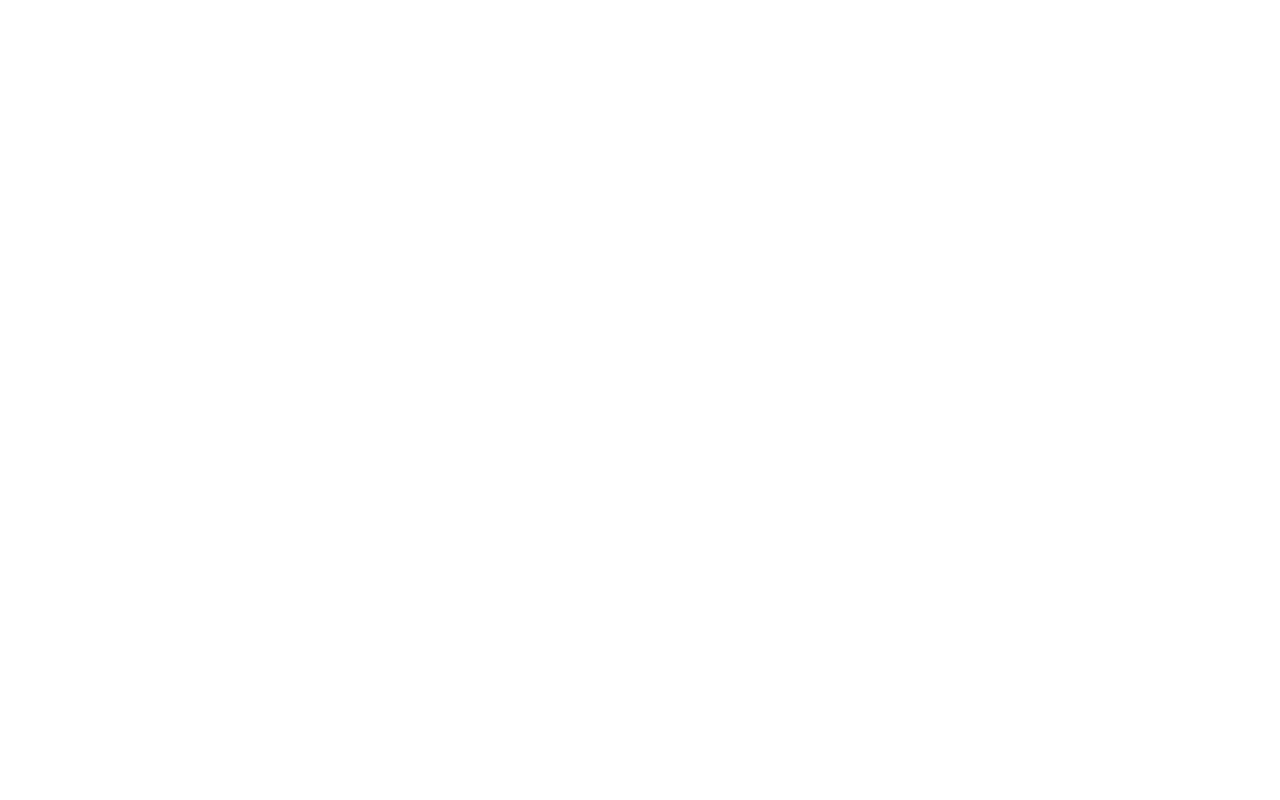
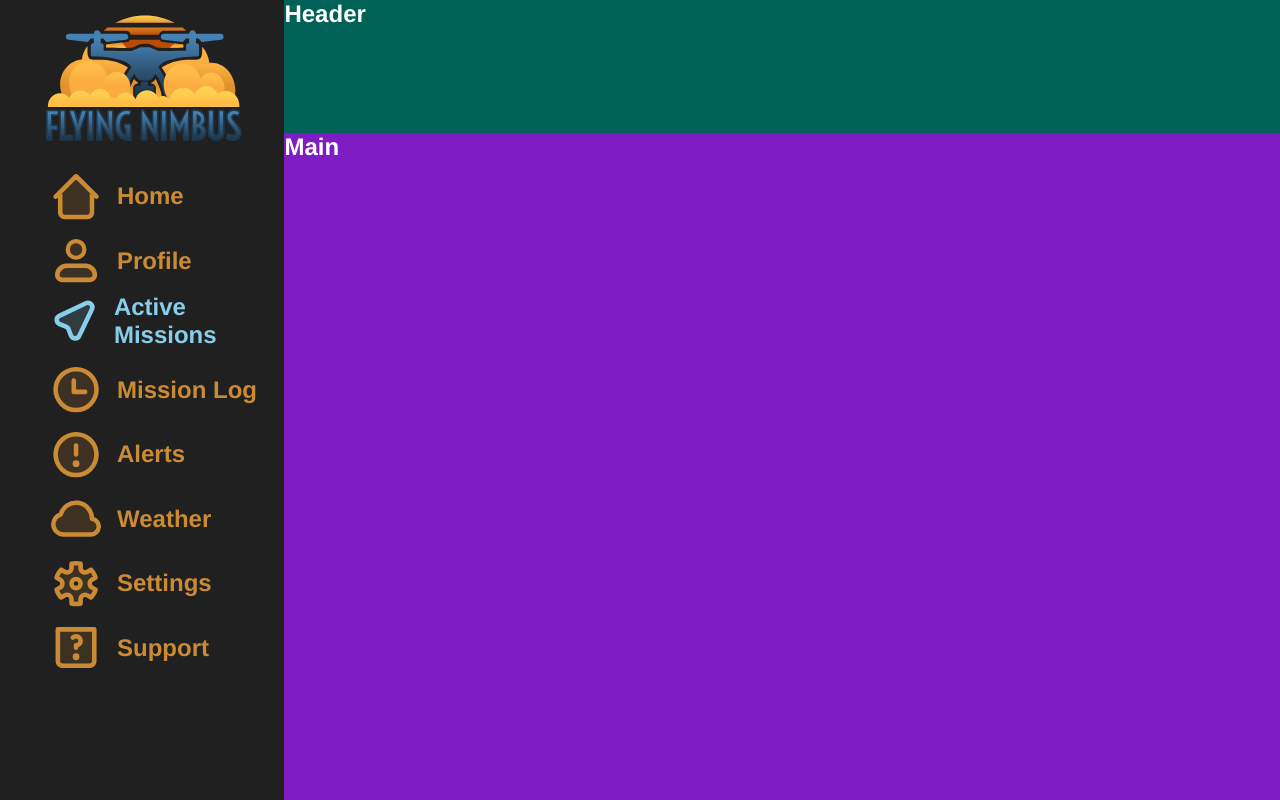
Before and after one commit to RobertLRollins/admin-dashboard, a plain HTML site: page index.html in a window 1280 px wide. Drawn offline with Linux system fonts and the light colour scheme.

Commit message:
Add sidebar content

```diff
--- a/index.html
+++ b/index.html
@@ -8,6 +8,69 @@
     <link rel="stylesheet" href="style.css">
 </head>
 <body>
+    <div class="container">
+      <div class="sidebar">
+        <img id="logo" src="flyingNimbusLogo.svg" alt="Flying Nimbus Logo">
 
-</body>
+        <p>
+          <a class="sidebar-link" href="">
+            <img id="home" class="icon" src="home.svg" alt="home icon">
+            Home
+          </a>
+        </p>
+
+        <p >
+          <a class="sidebar-link" href="">
+            <img id="profile" class="icon" src="profile.svg" alt="profile icon">
+            Profile
+          </a>
+        </p>
+
+        <p>
+          <a id="active-missions-icon" class="sidebar-link" href="">
+            <img id="active-missions" class="icon" src="activeMissions.svg" alt="active missions icon">
+            Active Missions
+          </a>
+        </p>
+
+        <p>
+          <a class="sidebar-link" href="">
+            <img id="mission-log" class="icon" src="missionLog.svg" alt="mission log icon">
+            Mission Log
+          </a>
+        </p>
+
+        <p>
+          <a class="sidebar-link" href="">
+            <img id="alerts" class="icon" src="alerts.svg" alt="slerts icon">
+            Alerts
+          </a>
+        </p>
+
+        <p>
+          <a class="sidebar-link" href="">
+            <img id="weather" class="icon" src="weather.svg" alt="weather icon">
+            Weather
+          </a>
+        </p>
+
+        <p>
+          <a class="sidebar-link" href="">
+            <img id="settings" class="icon" src="settings.svg" alt="setting icono">
+            Settings
+          </a>
+        </p>
+
+        <p>
+          <a class="sidebar-link" href="">
+            <img id="support" class="icon" src="support.svg" alt="support icon">
+            Support
+          </a>
+        </p>
+
+      </div>
+      <div class="header">Header</div>
+      <div class="main">Main</div>
+    </div>
+  </body>
 </html>
--- a/style.css
+++ b/style.css
@@ -0,0 +1,79 @@
+body,
+html {
+    height: 100%;
+    margin: 0;
+    font-size: 24px;
+    font-family: Helvetica;
+    font-weight: bold;
+    color: white;
+}
+
+.container {
+    height: 100%;
+    display: grid;
+    grid-template-columns: 1fr 3.5fr;
+    grid-template-rows: 1fr 5fr;
+}
+
+.header {
+    background-color: #006157;
+    grid-column: 2 / 3;
+}
+
+.sidebar {
+    background-color: #202020;
+    grid-row: 1 / 4;
+    display: grid;
+    grid-template-rows: 2fr repeat(8, 1fr) 2fr;
+    align-items: end;
+}
+
+#logo {
+    height: 155px;
+    place-self: center;
+}
+
+p {
+    margin: 0;
+}
+
+.sidebar-link {
+
+    display: flex;
+    justify-content: flex-start;
+    align-items: center;
+    gap: 15px;
+}
+
+.icon {
+    height: 47px;
+    width: 52px;
+    margin-left: 50px;
+}
+
+#active-missions-icon {
+    color: skyblue;
+}
+
+a:link {
+    color: #CB8B35;
+    text-decoration: none;
+}
+
+
+a:visited {
+    color: #CB8B35;
+}
+
+a:hover {
+    color: skyblue;
+}
+
+a:active {
+    color: skyblue;
+}
+
+.main {
+    background-color: #7E1DC3;
+    grid-row: 2 / 4;
+}
```
Also changed, not shown: activeMissions.svg (added), alerts.svg (added), flyingNimbusLogo.svg (added), home.svg (added), missionLog.svg (added), profile.svg (added), settings.svg (added), support.svg (added), weather.svg (added).
